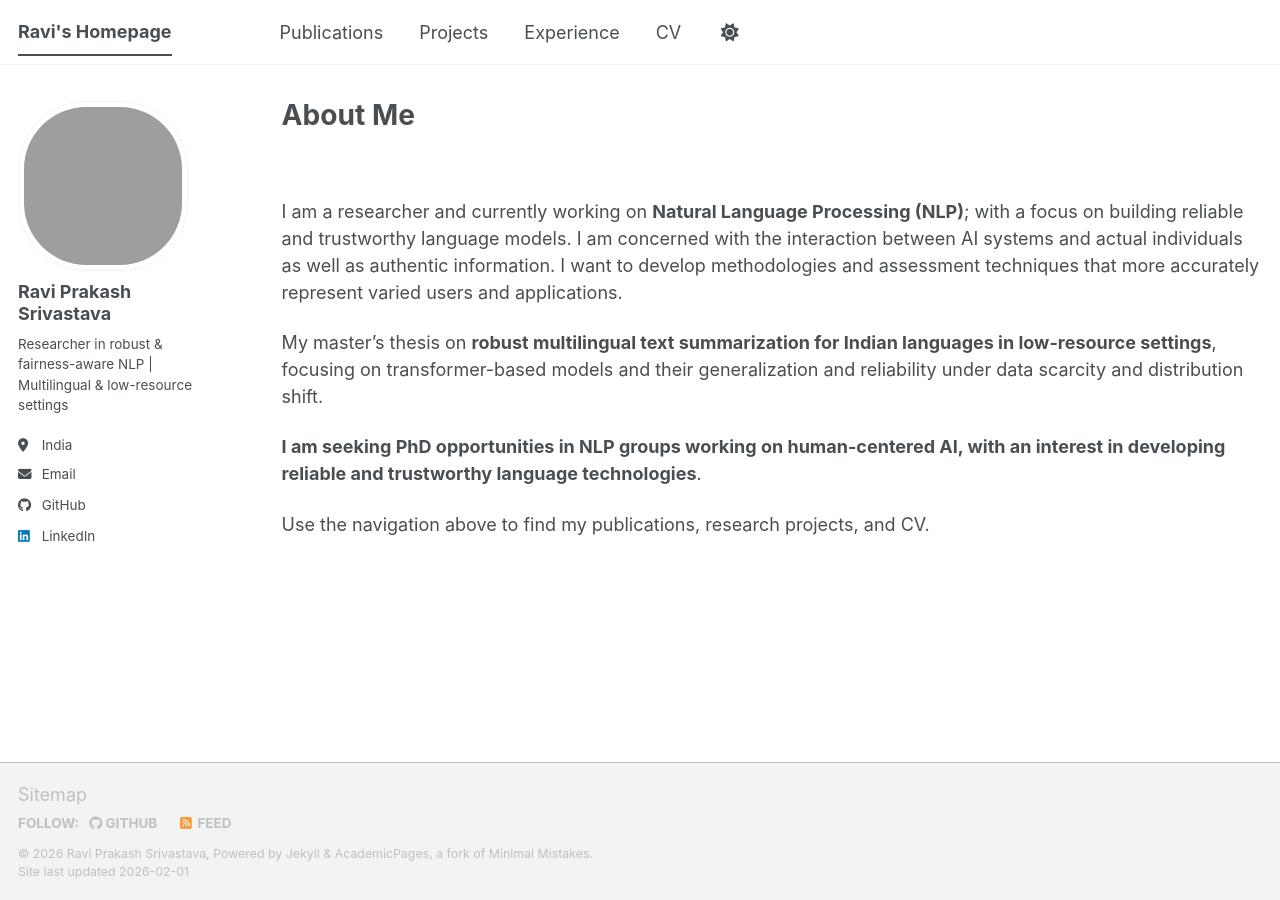
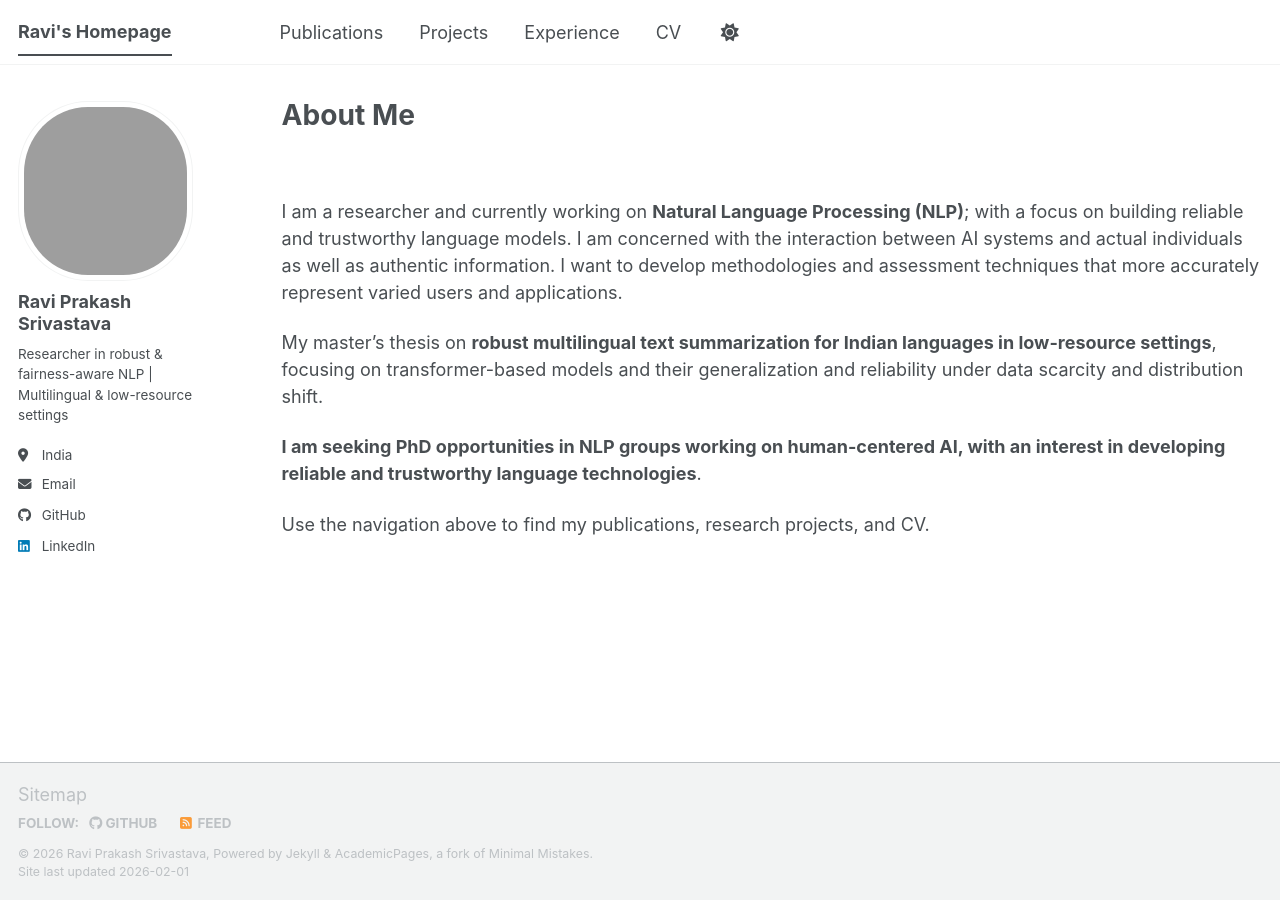
Before and after one commit to t36512401-hue/t36512401-hue.github.io, a Jekyll site: the page built from index.md, in a window 1280 px wide. Built offline with Jekyll 4.4.1, drawn with Linux system fonts in a browser that asks for light colours; a script bundle is joined from its source files by our own code; library files that are not in the unit come from our copies.

Commit message:
Update main.scss

```diff
--- a/assets/css/main.scss
+++ b/assets/css/main.scss
@@ -43,8 +43,8 @@
 
 /* ===== Profile avatar override ===== */
 .author__avatar img {
-  width: 170px;
-  height: 170px;
+  width: 180px;
+  height: 180px;
   border-radius: 40%;   /* softer than a perfect circle */
   object-fit: cover;   /* no stretching */
 }
```
